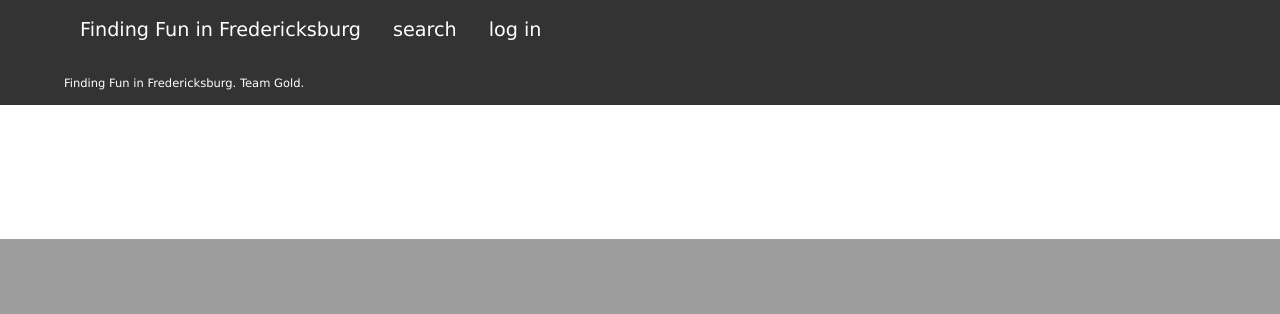
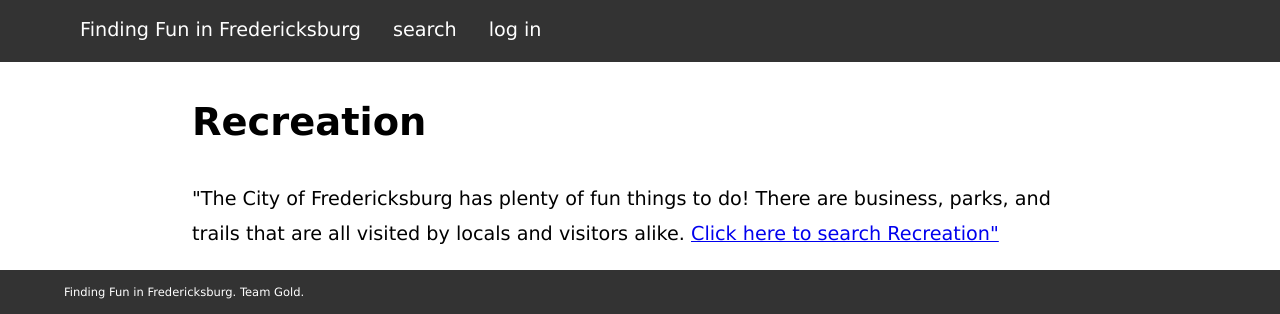
Before and after one commit to s-sandra/finding-fun-fredericksburg, a PHP site: page / in a window 1280 px wide. Shown: the part 561-875 px from the top of the page. Before the commit the page ends 800 px from the top, so only its background shows below. Run offline with PHP 8.4, Linux system fonts and the light colour scheme.

Commit message:
added Recreation part of home page

```diff
--- a/index.php
+++ b/index.php
@@ -3,6 +3,19 @@
     $page_title = "Finding Fun in Fredericksburg";
     include("header.php");
 ?>
+
+<body>
+    <h1> Recreation </h1>
+    <p>
+        "The City of Fredericksburg has plenty of fun things to do! There are business, parks,
+        and trails that are all visited by locals and visitors alike.
+
+        <a href="http://cs.umw.edu/~swills/finding-fun-fredericksburg/search.php"> Click here to search Recreation" </a>
+
+    </p>
+
+
+</body>
 <?php
     include("footer.php");
 ?>
```
